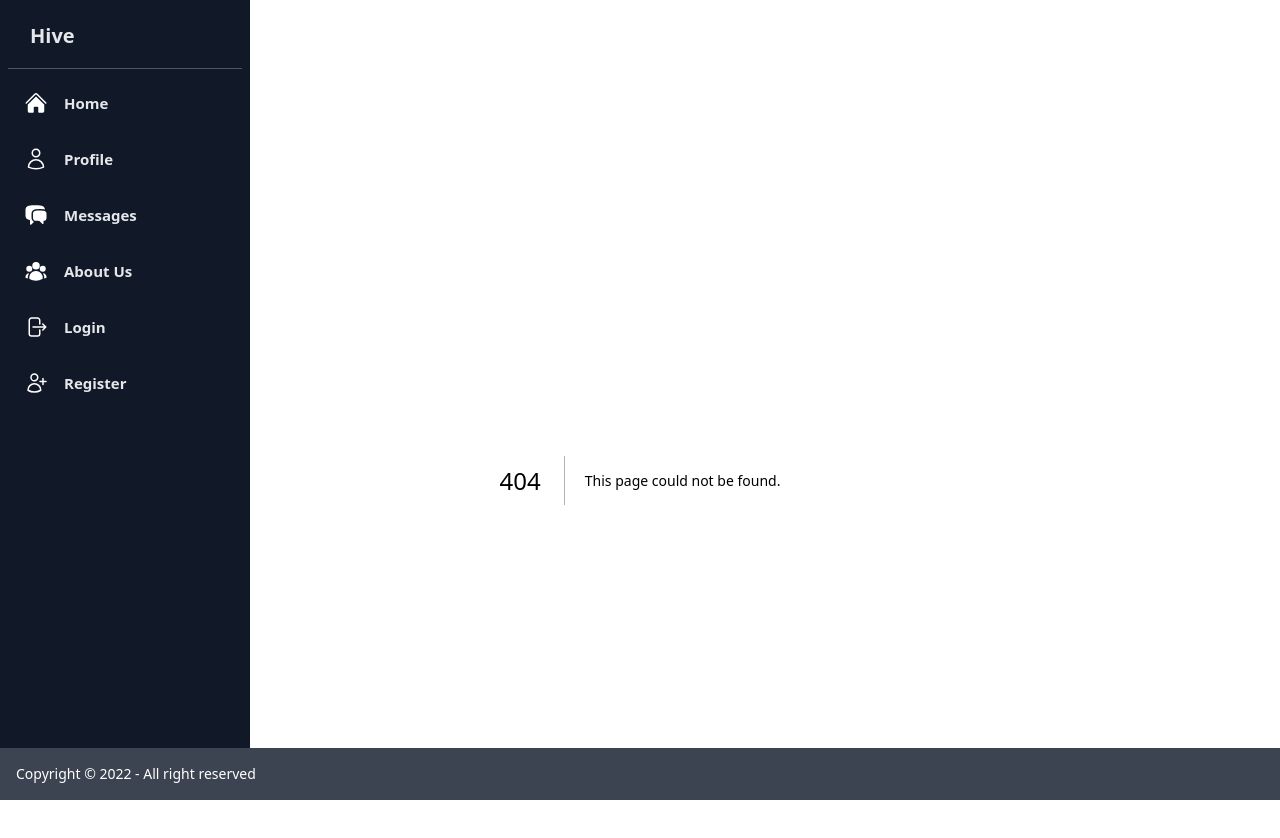
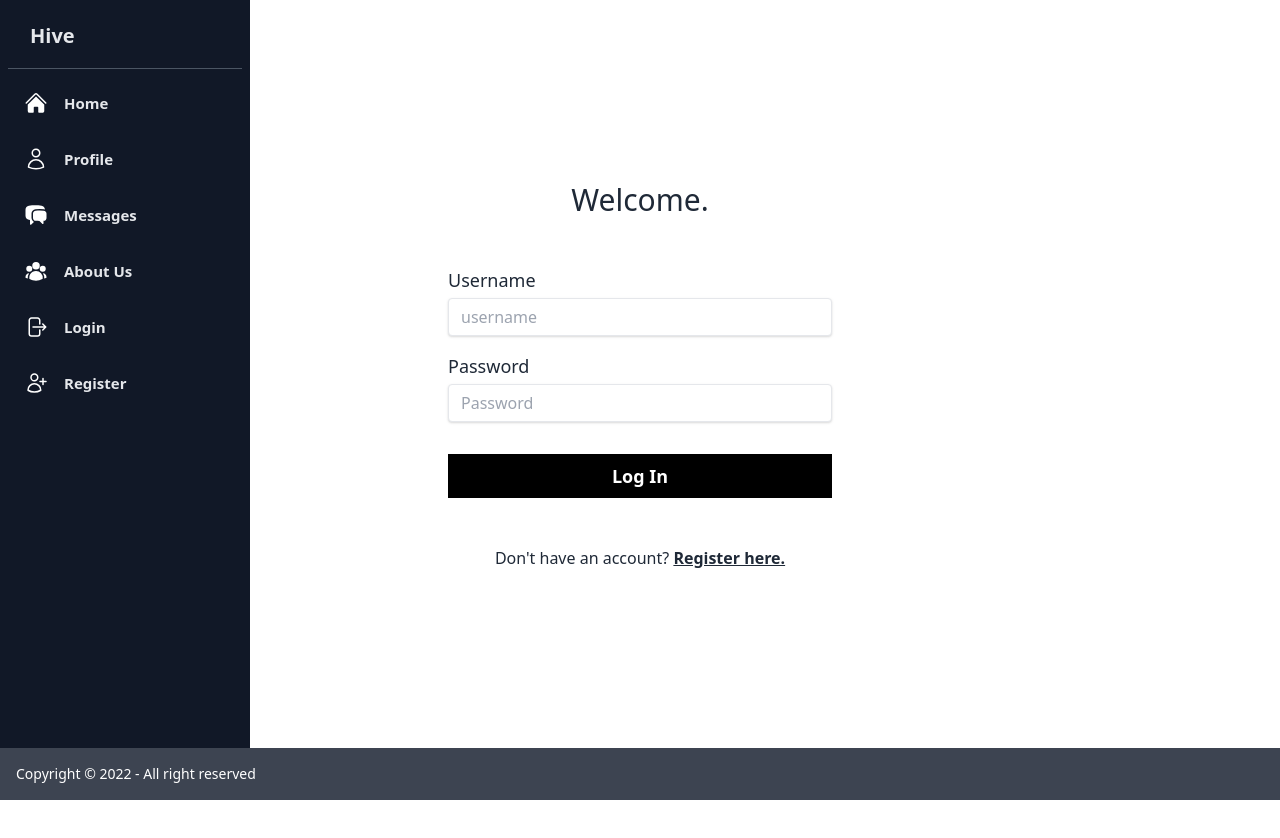
Before and after one commit to slushaholic/pba_media, a Next.js app: page /login in a window 1280 px wide. Before the commit this address had no page. Shown: the top 838 px of the page. After the commit the page ends 800 px from the top, so only its background shows below. Built offline with nearby package versions, Linux system fonts and the light colour scheme.

Commit message:
Authentication work

```diff
--- a/components/LoginForm.js
+++ b/components/LoginForm.js
@@ -1,24 +1,26 @@
-import React from "react"
+import React, { useState } from "react"
 import { loginUser } from '../lib/auth'
+import { getCsrfToken, getProviders, signIn, getSession} from "next-auth/react"
+import  Router  from "next/router"
 
-class LoginForm extends React.Component {
-    state = {
-        email: '',
-        password: ''
+
+
+export default function LoginForm({csrfToken, providers}) {
+    const [username, setUsername] = useState('')
+    const [password, setPassword] = useState('')
+    const [message, setMessage] = useState(null)
+    const signInUser = async (e) => {
+      console.log("test")
+      e.preventDefault()
+      let options = {redirect: false, username, password}
+      const res = await signIn('credentials', options)
+      setMessage(null)
+      if (res?.error) {
+        setMessage(res.error)
+      }
+
+      //return Router.push('/')
     }
-
-    handleChange = event => {
-        this.setState({ [event.target.name]: event.target.value })
-    }
-
-    handleSubmit = event => {
-      const { email, password} = this.state
-
-      event.preventDefault()
-      loginUser(email, password)
-    }
-
-    render() {
         return(
             <>
         <link
@@ -37,18 +39,20 @@ class LoginForm extends React.Component {
         <p className="text-center text-3xl">Welcome.</p>
         <form
           className="flex flex-col pt-3 md:pt-8"
-          onSubmit={this.handleSubmit}
+
         >
           <div className="flex flex-col pt-4">
-            <label htmlFor="email" className="text-lg">
-              Email
+            <label htmlFor="username" className="text-lg">
+              Username
             </label>
             <input
-              type="email"
-              id="email"
-              name="email"
-              placeholder="your@email.com"
-              onChange={this.handleChange}
+
+              id="username"
+              name="username"
+              placeholder="username"
+              value = {username}
+              onChange={e=>setUsername(e.target.value)}
+
               className="shadow appearance-none border rounded w-full py-2 px-3 text-gray-700 mt-1 leading-tight focus:outline-none focus:shadow-outline"
             />
           </div>
@@ -57,19 +61,20 @@ class LoginForm extends React.Component {
               Password
             </label>
             <input
-              type="password"
+
               id="password"
               name="password"
               placeholder="Password"
-              onChange={this.handleChange}
+              value = {password}
+              onChange={e=>setPassword(e.target.value)}
               className="shadow appearance-none border rounded w-full py-2 px-3 text-gray-700 mt-1 leading-tight focus:outline-none focus:shadow-outline"
             />
           </div>
-          <input
-            type="submit"
-            defaultValue="Log In"
-            className="bg-black text-white font-bold text-lg hover:bg-gray-700 p-2 mt-8"
-          />
+          <p>{message}</p>
+          <button
+          className="bg-black text-white font-bold text-lg hover:bg-gray-700 p-2 mt-8"
+          onClick={(e) => signInUser(e)}>
+            Log In</button>
         </form>
         <div className="text-center pt-12 pb-12">
           <p>
@@ -85,6 +90,3 @@ class LoginForm extends React.Component {
 </>
         )
     }
-}
-
-export default LoginForm
--- /dev/null
+++ b/global.d.ts
@@ -0,0 +1,9 @@
+declare global {
+    namespace NodeJS {
+        interface ProcessENV {
+            NODE_ENV: "development" | "production"
+        }
+    }
+}
+
+export{}
--- /dev/null
+++ b/lib/connectDB.js
@@ -0,0 +1,14 @@
+import mongoose from 'mongoose'
+
+const connectDB = () => {
+    if (mongoose.connections[0].readyState) {
+        console.log('Already Connected')
+        return
+    }
+    mongoose.connect(process.env.MONGODB_URI,{},err => {
+        if (err) throw err
+        console.log('Connected Successfully')
+    })
+}
+
+export default connectDB
--- /dev/null
+++ b/pages/api/auth/[...nextauth].js
@@ -0,0 +1,59 @@
+import NextAuth from "next-auth"
+import  CredentialsProvider  from "next-auth/providers/credentials"
+import connectDB from "./connectDB"
+import { MongoDBAdapter} from "@next-auth/mongodb-adapter"
+import userSchema from "../../models/userModels"
+import mongoose from "mongoose"
+import bcrypt from "bcrypt"
+import clientPromise from "../../../lib/mongodb"
+
+connectDB()
+
+
+export const authOptions = {
+  // Configure one or more authentication providers
+  providers: [
+    CredentialsProvider({
+        // The name to display on the sign in form (e.g. "Sign in with...")
+        name: "Credentials",
+        // `credentials` is used to generate a form on the sign in page.
+        // You can specify which fields should be submitted, by adding keys to the `credentials` object.
+        // e.g. domain, username, password, 2FA token, etc.
+        // You can pass any HTML attribute to the <input> tag through the object.
+        credentials: {
+
+        },
+        async authorize(credentials, req) {
+            const username = credentials.username
+            const password = credentials.password
+            const Users = mongoose.model('users',userSchema)
+            const user = Users.findOne(username)
+            if (!user) {
+                throw new Error("Not Registered")
+            }
+            if (user) {
+                return signInUser(password, user)
+            }
+
+        }
+      })
+  ],
+  pages: {
+    signIn: "/login"
+  },
+  secret: "secret",
+  darabase: process.env.MONGODB_URI,
+}
+export default NextAuth(authOptions)
+
+const signInUser = async({password, user}) => {
+    if (!user.password) {
+        throw new Error("No password entered")
+    }
+    const isMatch = await bcrypt.compare(password, user)
+    if (!isMatch) {
+        throw new Error('Wrong password')
+    }
+
+    return user
+}
--- /dev/null
+++ b/pages/login.js
@@ -0,0 +1,7 @@
+import LoginForm from "../components/LoginForm"
+
+export default function login() {
+    return (
+        <LoginForm />
+    )
+}
--- /dev/null
+++ b/pages/models/userModels.js
@@ -0,0 +1,21 @@
+import mongoose from "mongoose";
+
+
+const userSchema = new mongoose.Schema({
+    name: {
+        type: String,
+        default: "guest"
+    },
+    username: {
+        type: String
+    },
+    password: {
+        type: String
+    },
+    image: {
+        type: String,
+        default: "https://i.stack.imgur.com/34AD2.jpg"
+    }
+}, {timestamps: true})
+
+//let Dataset = mongoose.models.users || mongoose.model('users', userSchema)
```
Also changed, not shown: lib/mongodb.ts (+12 -8 lines), package.json (+6 -1 lines), 1 other file (tests, documents, lock files or other folders).
